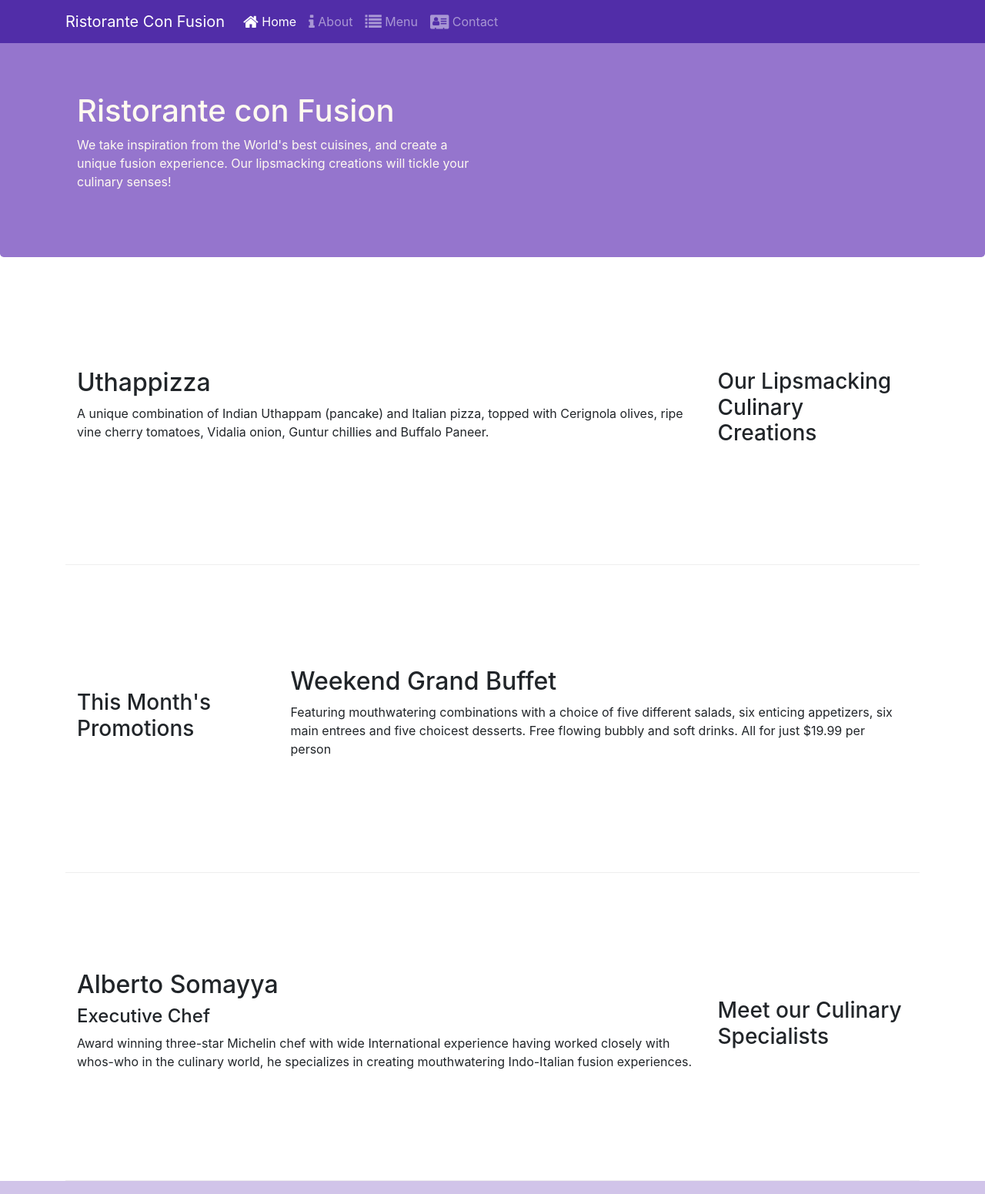
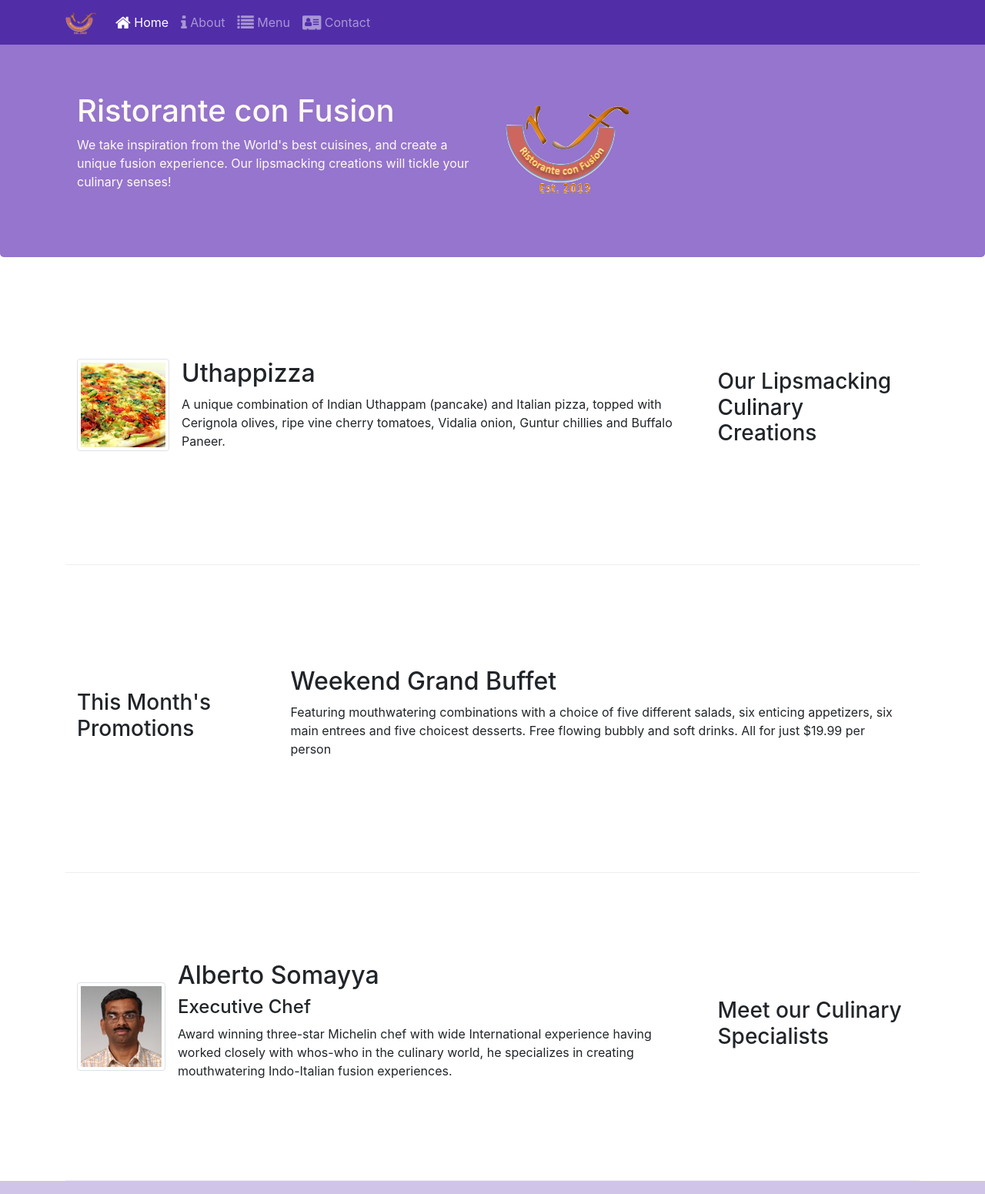
Before and after one commit to KItzepsillo/Bootstrap, a website: page index.html in a window 1280 px wide. Shown: the top 1551 px of the page at 77% size. Drawn offline with nearby package versions, Linux system fonts and the light colour scheme.

Commit message:
Images and Media

```diff
--- a/index.html
+++ b/index.html
@@ -25,7 +25,7 @@
             <button class="navbar-toggler" type="button" data-toggle="collapse" data-target="#Navbar">
                 <span class="navbar-toggler-icon"></span>
             </button>
-            <a class="navbar-brand" href="#">Ristorante Con Fusion</a>
+            <a class="navbar-brand" href="#"><img src="img/logo.png" height="30" width="41"></a>
             <div class="collapse navbar-collapse" id="Navbar">
                 <ul class="navbar-nav mr-auto">
                     <li class="nav-item active"><a class="nav-link" href="#"><span class="fa fa-home fa-lg"></span> Home</a></li>
@@ -44,7 +44,8 @@
                     <h1>Ristorante con Fusion</h1>
                     <p>We take inspiration from the World's best cuisines, and create a unique fusion experience. Our lipsmacking creations will tickle your culinary senses!</p>
                 </div>
-                <div class="col-12 col-sm">
+                <div class="col-12 col-sm align-self-center">
+                    <img src="img/logo.png" class="img-fluid">
                 </div>
             </div>
         </div>
@@ -56,8 +57,13 @@
                 <h3>Our Lipsmacking Culinary Creations</h3>
             </div>
             <div class="col col-sm order-sm-first col-md">
-                <h2>Uthappizza</h2>
-                <p>A unique combination of Indian Uthappam (pancake) and Italian pizza, topped with Cerignola olives, ripe vine cherry tomatoes, Vidalia onion, Guntur chillies and Buffalo Paneer.</p>
+                <div class="media">
+                    <img class="d-flex mr-3 img-thumbnail align-self-cennter" src="img/uthappizza.png" alt="uthppizza">
+                    <div class="media-body">
+                        <h2 class="mt-0">Uthappizza</h2>
+                        <p>A unique combination of Indian Uthappam (pancake) and Italian pizza, topped with Cerignola olives, ripe vine cherry tomatoes, Vidalia onion, Guntur chillies and Buffalo Paneer.</p>
+                    </div>
+                </div>
             </div>
         </div>
 
@@ -77,9 +83,14 @@
                 <h3>Meet our Culinary Specialists</h3>
             </div>
             <div class="col col-sm order-sm-first col-md">
-                <h2>Alberto Somayya</h2>
-                <h4>Executive Chef</h4>
-                <p>Award winning three-star Michelin chef with wide International experience having worked closely with whos-who in the culinary world, he specializes in creating mouthwatering Indo-Italian fusion experiences. </p>
+                <div class="media">
+                    <img class="d-flex mr-3 img-thumbnail align-self-center" src="img/alberto.png" alt="alberto">
+                    <div class="media-body">
+                        <h2 class="mt-0">Alberto Somayya</h2>
+                        <h4>Executive Chef</h4>
+                        <p>Award winning three-star Michelin chef with wide International experience having worked closely with whos-who in the culinary world, he specializes in creating mouthwatering Indo-Italian fusion experiences. </p>
+                    </div>
+                </div>
             </div>
         </div>
     </div>
```
Also changed, not shown: aboutus.html (+9 -3 lines), contactus.html (+6 -1 lines), img/alberto.png (added), img/buffet.png (added), img/logo.png (added), img/uthappizza.png (added), 1 other file.
